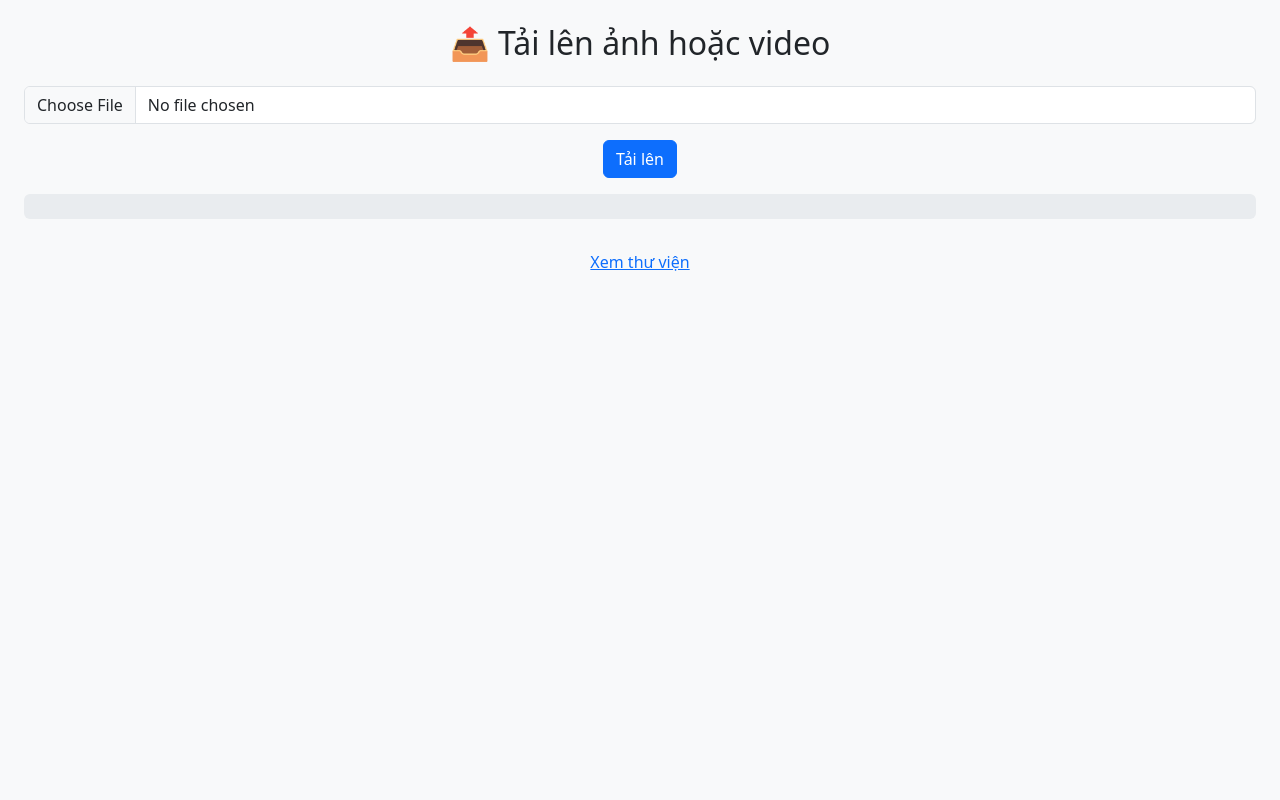
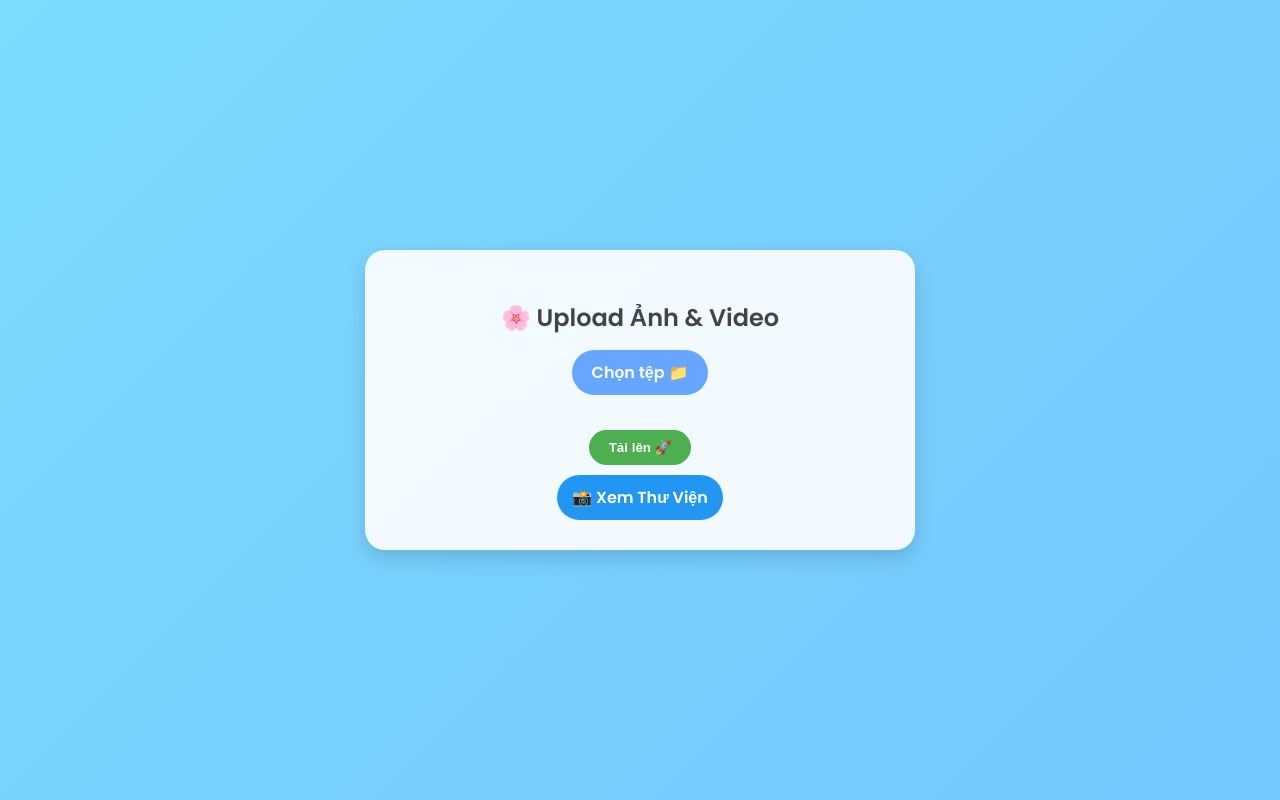
Before and after one commit to billhaha1947/flask-update, a Flask app: page / in a window 1280 px wide. Run offline with Flask 3, Linux system fonts and the light colour scheme.

Commit message:
Update index.html

```diff
--- a/templates/index.html
+++ b/templates/index.html
@@ -2,48 +2,192 @@
 <html lang="vi">
 <head>
   <meta charset="UTF-8">
-    <title>Tải lên ảnh/video</title>
-    <link href="https://cdn.jsdelivr.net/npm/bootstrap@5.3.2/dist/css/bootstrap.min.css" rel="stylesheet">
+  <meta name="viewport" content="width=device-width, initial-scale=1.0">
+  <title>🌸 Upload Gallery</title>
+  <style>
+    @import url('https://fonts.googleapis.com/css2?family=Poppins:wght@400;600&display=swap');
+    * {
+      box-sizing: border-box;
+    }
+    body {
+      font-family: 'Poppins', sans-serif;
+      background: linear-gradient(135deg, #89f7fe, #66a6ff);
+      background-size: 400% 400%;
+      animation: gradient 10s ease infinite;
+      height: 100vh;
+      display: flex;
+      align-items: center;
+      justify-content: center;
+      color: #333;
+      margin: 0;
+    }
+    @keyframes gradient {
+      0% { background-position: 0% 50%; }
+      50% { background-position: 100% 50%; }
+      100% { background-position: 0% 50%; }
+    }
+    .container {
+      background: rgba(255, 255, 255, 0.9);
+      border-radius: 20px;
+      box-shadow: 0 8px 20px rgba(0,0,0,0.15);
+      padding: 30px;
+      width: 90%;
+      max-width: 550px;
+      text-align: center;
+      transition: 0.3s;
+    }
+    h2 {
+      color: #444;
+      margin-bottom: 15px;
+    }
+    input[type="file"] {
+      display: none;
+    }
+    label[for="fileInput"] {
+      background: #66a6ff;
+      color: white;
+      padding: 10px 20px;
+      border-radius: 25px;
+      cursor: pointer;
+      font-weight: 600;
+      display: inline-block;
+      transition: 0.3s;
+    }
+    label[for="fileInput"]:hover {
+      background: #558dff;
+    }
+    #preview {
+      margin-top: 20px;
+      display: flex;
+      flex-wrap: wrap;
+      gap: 10px;
+      justify-content: center;
+    }
+    .preview-item {
+      position: relative;
+      width: 90px;
+      height: 90px;
+      border-radius: 10px;
+      overflow: hidden;
+      box-shadow: 0 2px 5px rgba(0,0,0,0.2);
+    }
+    .preview-item img, .preview-item video {
+      width: 100%;
+      height: 100%;
+      object-fit: cover;
+    }
+    .bar {
+      width: 100%;
+      height: 10px;
+      background: #eee;
+      border-radius: 5px;
+      margin-top: 10px;
+      overflow: hidden;
+    }
+    .bar-fill {
+      width: 0%;
+      height: 100%;
+      background: linear-gradient(90deg, #00c6ff, #0072ff);
+      border-radius: 5px;
+      transition: width 0.3s ease;
+    }
+    button {
+      background: #4CAF50;
+      color: white;
+      border: none;
+      padding: 10px 20px;
+      border-radius: 25px;
+      cursor: pointer;
+      font-weight: 600;
+      margin-top: 15px;
+      transition: 0.3s;
+    }
+    button:hover {
+      background: #43a047;
+    }
+    a.btn {
+      display: inline-block;
+      background: #2196F3;
+      color: white;
+      padding: 10px 15px;
+      border-radius: 25px;
+      text-decoration: none;
+      font-weight: 600;
+      transition: 0.3s;
+      margin-top: 10px;
+    }
+    a.btn:hover { background: #1976D2; }
+  </style>
 </head>
-<body class="bg-light text-center p-4">
-    <h2 class="mb-4">📤 Tải lên ảnh hoặc video</h2>
-
-    <input type="file" id="fileInput" class="form-control mb-3" accept="image/*,video/*">
-    <button id="uploadBtn" class="btn btn-primary">Tải lên</button>
-
-    <div class="progress mt-3" style="height: 25px;">
-        <div id="progressBar" class="progress-bar progress-bar-striped bg-success" style="width: 0%">0%</div>
+<body>
+  <div class="container">
+    <h2>🌸 Upload Ảnh & Video</h2>
+    <form id="uploadForm">
+      <label for="fileInput">Chọn tệp 📁</label>
+      <input type="file" id="fileInput" name="file" multiple required accept="image/*,video/*">
+      <div id="preview"></div>
+      <button type="submit">Tải lên 🚀</button>
+    </form>
+    <div id="progressContainer"></div>
+    <a href="/gallery" class="btn">📸 Xem Thư Viện</a>
   </div>
 
-    <a href="/gallery" class="btn btn-link mt-4">Xem thư viện</a>
+  <script>
+    const fileInput = document.getElementById('fileInput');
+    const preview = document.getElementById('preview');
+    const form = document.getElementById('uploadForm');
+    const progressContainer = document.getElementById('progressContainer');
 
-    <script>
-        const btn = document.getElementById("uploadBtn");
-        const input = document.getElementById("fileInput");
-        const bar = document.getElementById("progressBar");
+    fileInput.addEventListener('change', () => {
+      preview.innerHTML = '';
+      Array.from(fileInput.files).forEach(file => {
+        const item = document.createElement('div');
+        item.classList.add('preview-item');
+        const url = URL.createObjectURL(file);
+        if (file.type.startsWith('video')) {
+          item.innerHTML = `<video src="${url}" muted></video>`;
+        } else {
+          item.innerHTML = `<img src="${url}">`;
+        }
+        preview.appendChild(item);
+      });
+    });
 
-        btn.onclick = async () => {
-            const file = input.files[0];
-            if (!file) return alert("Chọn file trước!");
+    form.addEventListener('submit', (e) => {
+      e.preventDefault();
+      const files = fileInput.files;
+      if (!files.length) return alert("Chọn ít nhất một tệp!");
 
-            const formData = new FormData();
-            formData.append("file", file);
+      progressContainer.innerHTML = "";
+      Array.from(files).forEach(uploadFile);
+    });
+
+    function uploadFile(file) {
+      const progressBar = document.createElement('div');
+      progressBar.classList.add('bar');
+      progressBar.innerHTML = `<div class="bar-fill"></div>`;
+      progressContainer.appendChild(progressBar);
+      const fill = progressBar.querySelector('.bar-fill');
 
       const xhr = new XMLHttpRequest();
-            xhr.open("POST", "/upload");
-            xhr.upload.onprogress = e => {
+      const formData = new FormData();
+      formData.append('file', file);
+      xhr.open('POST', '/upload', true);
+
+      xhr.upload.onprogress = (e) => {
         if (e.lengthComputable) {
           const percent = Math.round((e.loaded / e.total) * 100);
-                    bar.style.width = percent + "%";
-                    bar.innerText = percent + "%";
+          fill.style.width = percent + '%';
         }
       };
+
       xhr.onload = () => {
-                if (xhr.status === 200) alert("Tải lên thành công!");
-                else alert("Lỗi tải lên!");
+        fill.style.width = '100%';
+        fill.style.background = xhr.status === 200 ? '#4CAF50' : '#F44336';
       };
+
       xhr.send(formData);
-        };
+    }
   </script>
 </body>
 </html>
```
Lines whose indentation alone changed are shown as unchanged.
